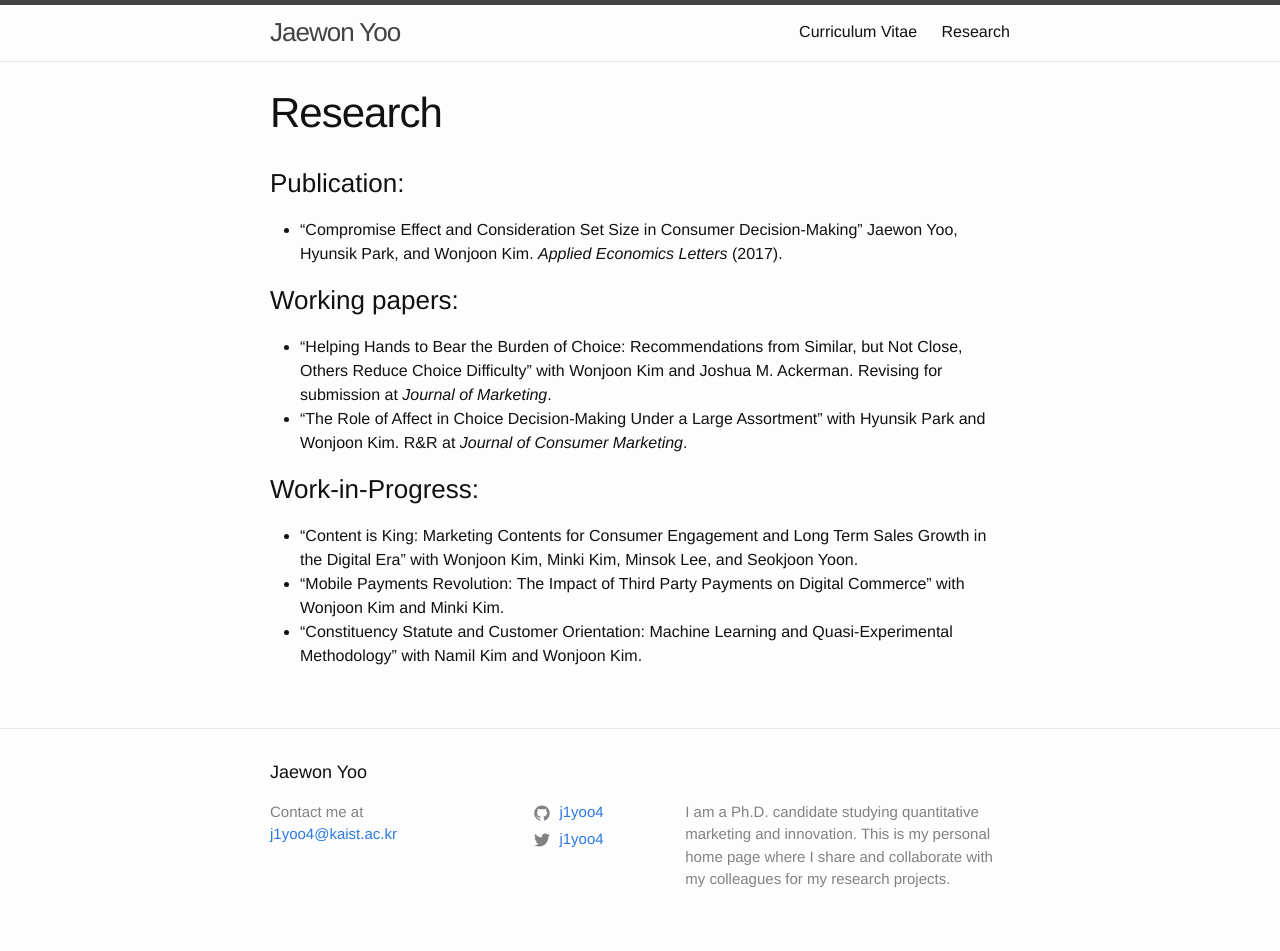
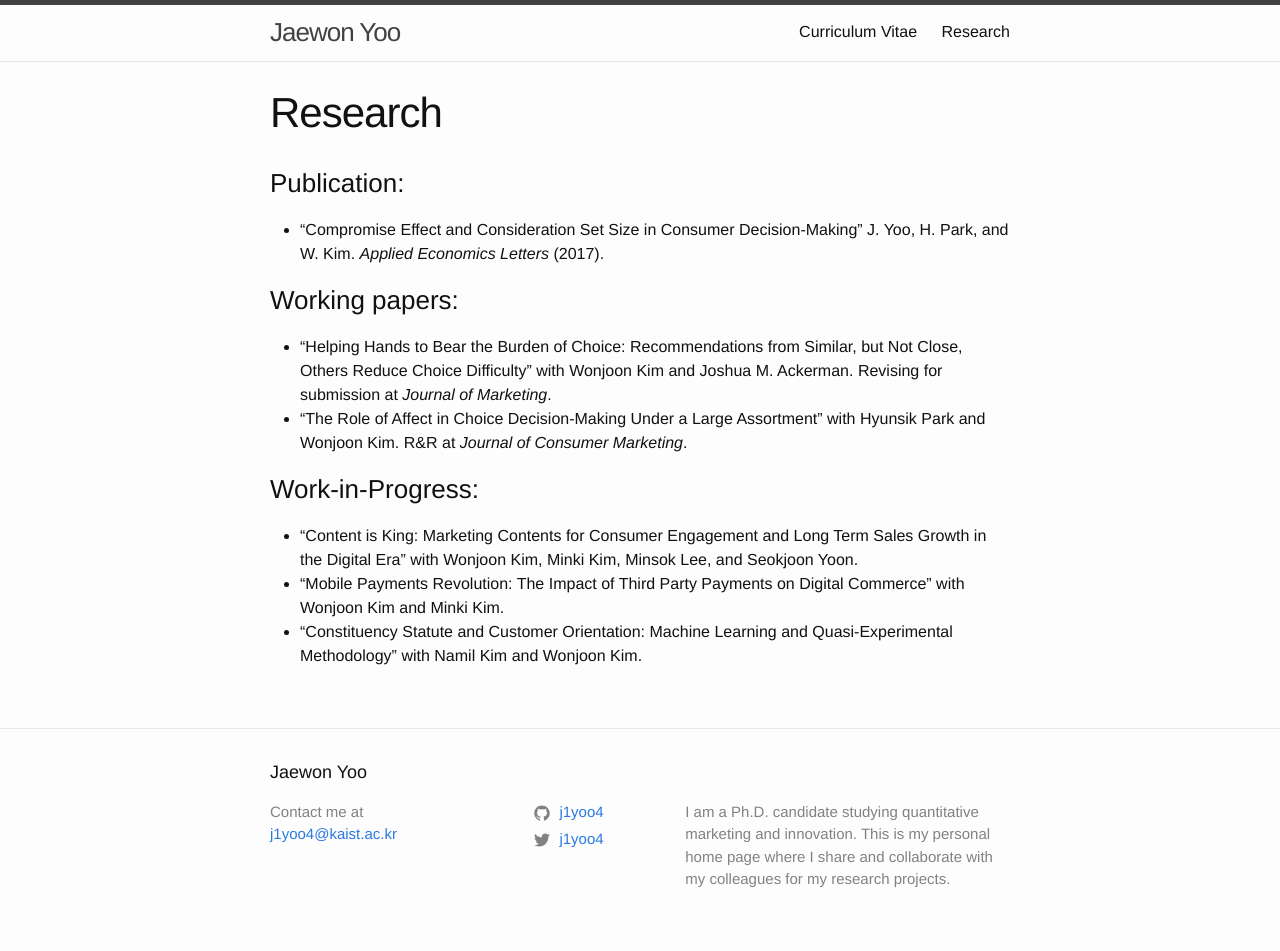
Before and after one commit to j1yoo/j1yoo.github.io, a Jekyll site: the page built from research.markdown, in a window 1280 px wide. Built offline with Jekyll 4.4.1, drawn with Linux system fonts in a browser that asks for light colours.

Commit message:
Create research.markdown

```diff
--- a/research.markdown
+++ b/research.markdown
@@ -5,7 +5,7 @@
 ---
 
 ### Publication:
-* "Compromise Effect and Consideration Set Size in Consumer Decision-Making" Jaewon Yoo, Hyunsik Park, and Wonjoon Kim. _Applied Economics Letters_ (2017).
+* "Compromise Effect and Consideration Set Size in Consumer Decision-Making" J. Yoo, H. Park, and W. Kim. _Applied Economics Letters_ (2017).
 
 ### Working papers:
 * "Helping Hands to Bear the Burden of Choice: Recommendations from Similar, but Not Close, Others Reduce Choice Difficulty" with Wonjoon Kim and Joshua M. Ackerman. Revising for submission at _Journal of Marketing_.
```
